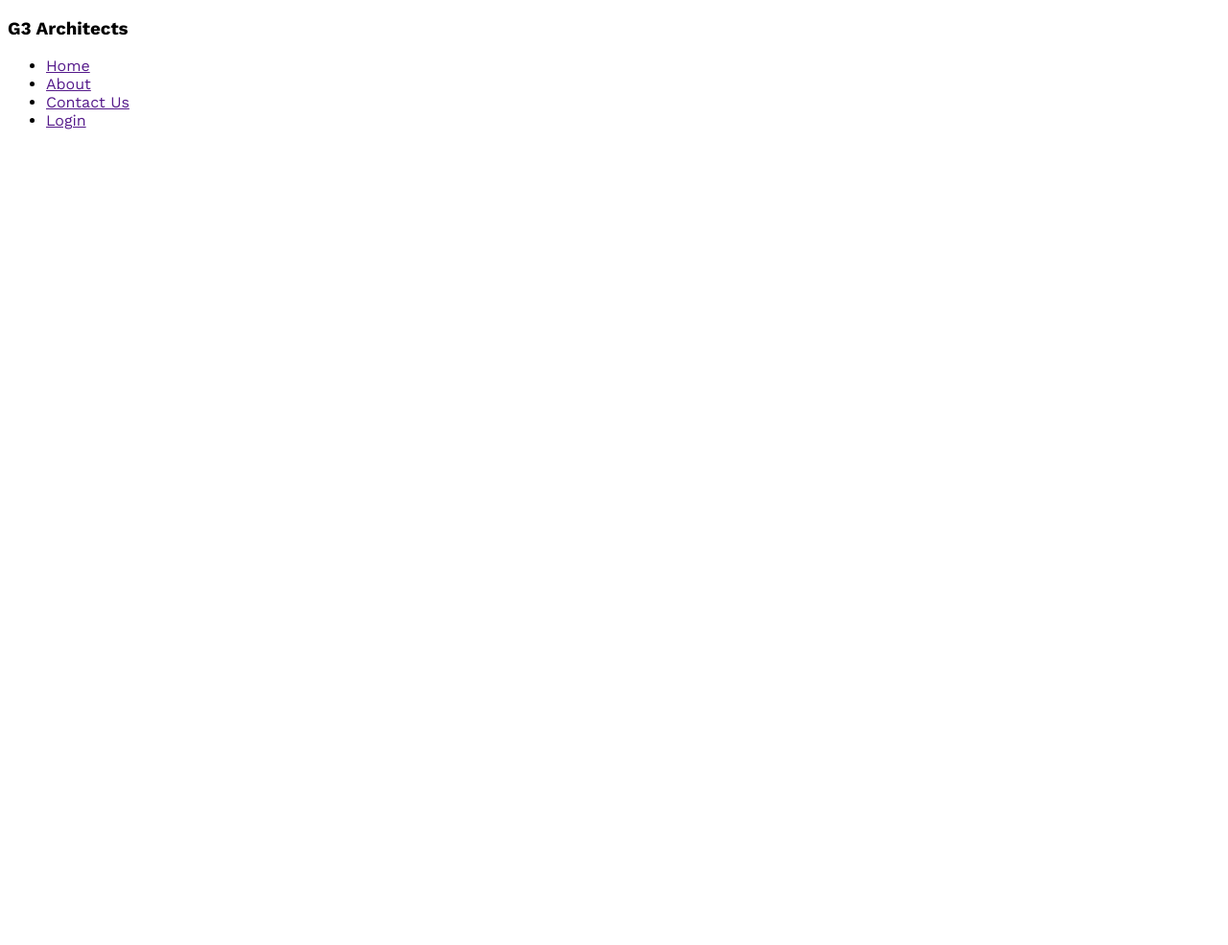
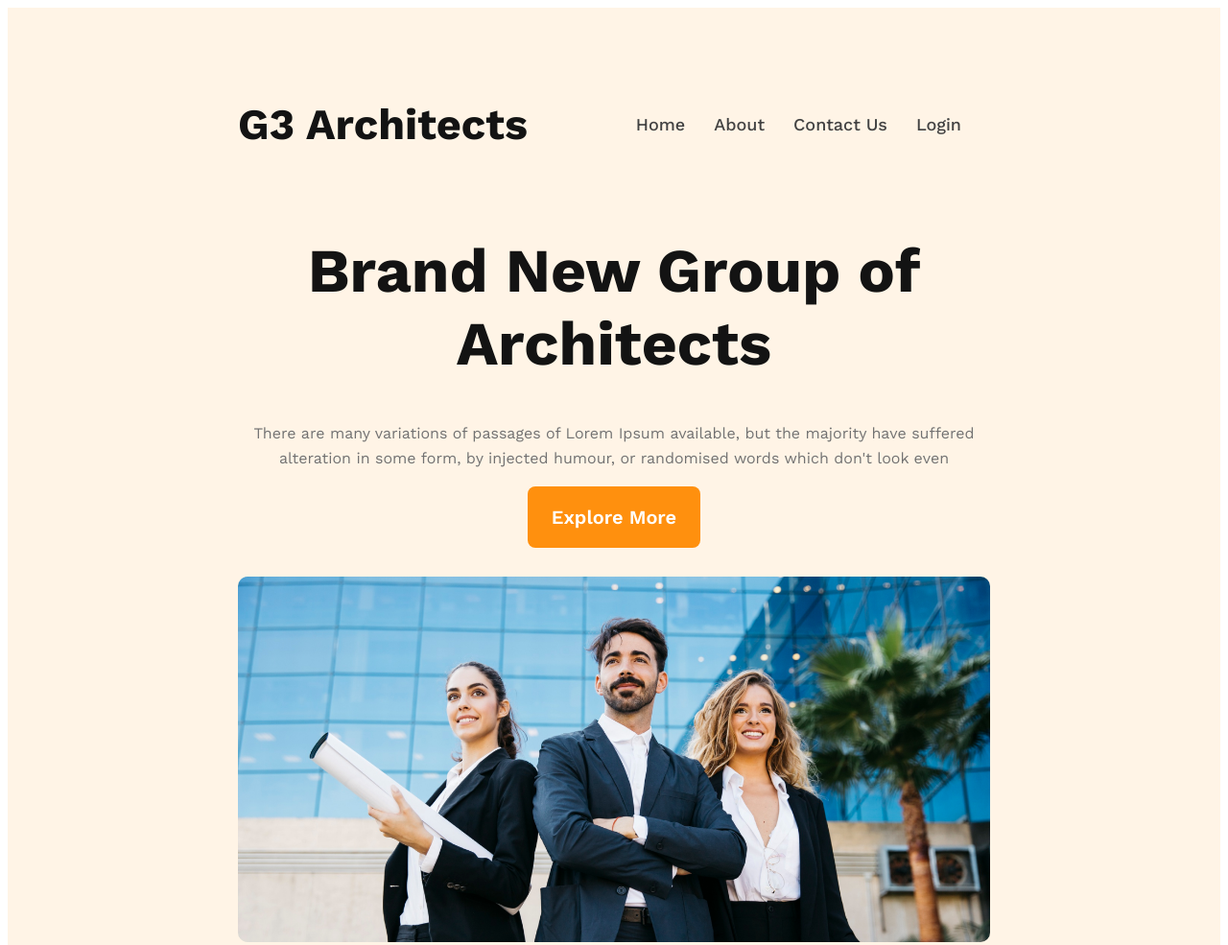
Before and after one commit to MohinTalukder0164/g3-architects-project, a plain HTML site: page index.html in a window 1280 px wide. Shown: the top 985 px of the page at 96% size. Before the commit the page ends 800 px from the top, so only its background shows below. Drawn offline with nearby package versions, Linux system fonts and the light colour scheme.

Commit message:
header section added

```diff
--- a/index.html
+++ b/index.html
@@ -1,3 +1,15 @@
+<!DOCTYPE html>
+<html lang="en">
+
+<head>
+    <meta charset="UTF-8">
+    <meta name="viewport" content="width=device-width, initial-scale=1.0">
+    <title>G3 Architects Project</title>
+    <link rel="stylesheet" href="style.css">
+</head>
+
+<body>
+    <!-- Header section start -->
     <!DOCTYPE html>
     <html lang="en">
 
@@ -11,13 +23,25 @@
     <body>
         <!-- Header section start -->
         <header>
-        <h3>G3 Architects</h3>
+            <nav>
+                <h3 class="nav-titale">G3 Architects</h3>
                 <ul>
                     <li><a href="">Home</a></li>
                     <li><a href="">About</a></li>
                     <li><a href="">Contact Us</a></li>
                     <li><a href="">Login</a></li>
                 </ul>
+            </nav>
+            <div class="banner-container">
+                <div class="banner-content">
+                    <h1 class="banner-titale">Brand New Group of Architects </h1>
+                    <p class="banner-description">There are many variations of passages of Lorem Ipsum available, but
+                        the majority have suffered alteration in some form, by injected humour, or randomised words
+                        which don't look even</p>
+                    <button class="btn-primary">Explore More</button>
+                </div>
+                <img src="images/banner.png" alt="Banner image">
+            </div>
         </header>
 
         <!-- Main section start -->
--- a/style.css
+++ b/style.css
@@ -1,5 +1,80 @@
 @import url('https://fonts.googleapis.com/css2?family=Open+Sans&family=Work+Sans:wght@400;500;600;700;800&display=swap');
 
+/* Shared styles */
 * {
     font-family: 'Work Sans', sans-serif;
 }
+
+.btn-primary {
+    width: 180px;
+    height: 64px;
+    border-radius: 8px;
+    border: 0;
+    background: #FF900E;
+    color: #FFF;
+    text-align: center;
+    font-size: 20px;
+    font-weight: 600;
+    cursor: pointer;
+}
+
+/* Header style hare */
+header {
+    background: rgba(255, 144, 14, 0.10);
+    padding: 50px 240px;
+}
+
+nav {
+    display: flex;
+    justify-content: space-between;
+    align-items: center;
+}
+
+.nav-titale {
+    color: #131313;
+    font-size: 45px;
+    font-weight: 700;
+}
+
+nav>ul {
+    display: flex;
+}
+
+nav li {
+    list-style: none;
+    margin-right: 30px;
+    font-size: 18px;
+    font-weight: 500;
+    line-height: 26px;
+}
+
+nav li a {
+    text-decoration: none;
+    color: #424242;
+}
+
+/* Banner style hare */
+.banner-content {
+    max-width: 800px;
+    text-align: center;
+    margin: 0 auto;
+}
+
+.banner-titale {
+    color: #131313;
+    font-size: 64px;
+    font-weight: 700;
+}
+
+.banner-description {
+    color: #727272;
+    font-size: 16px;
+    font-weight: 400;
+    line-height: 26px;
+}
+
+.banner-container img {
+    width: 100%;
+    margin-top: 30px;
+    border-radius: 10px;
+}
```
Lines whose indentation alone changed are shown as unchanged.
